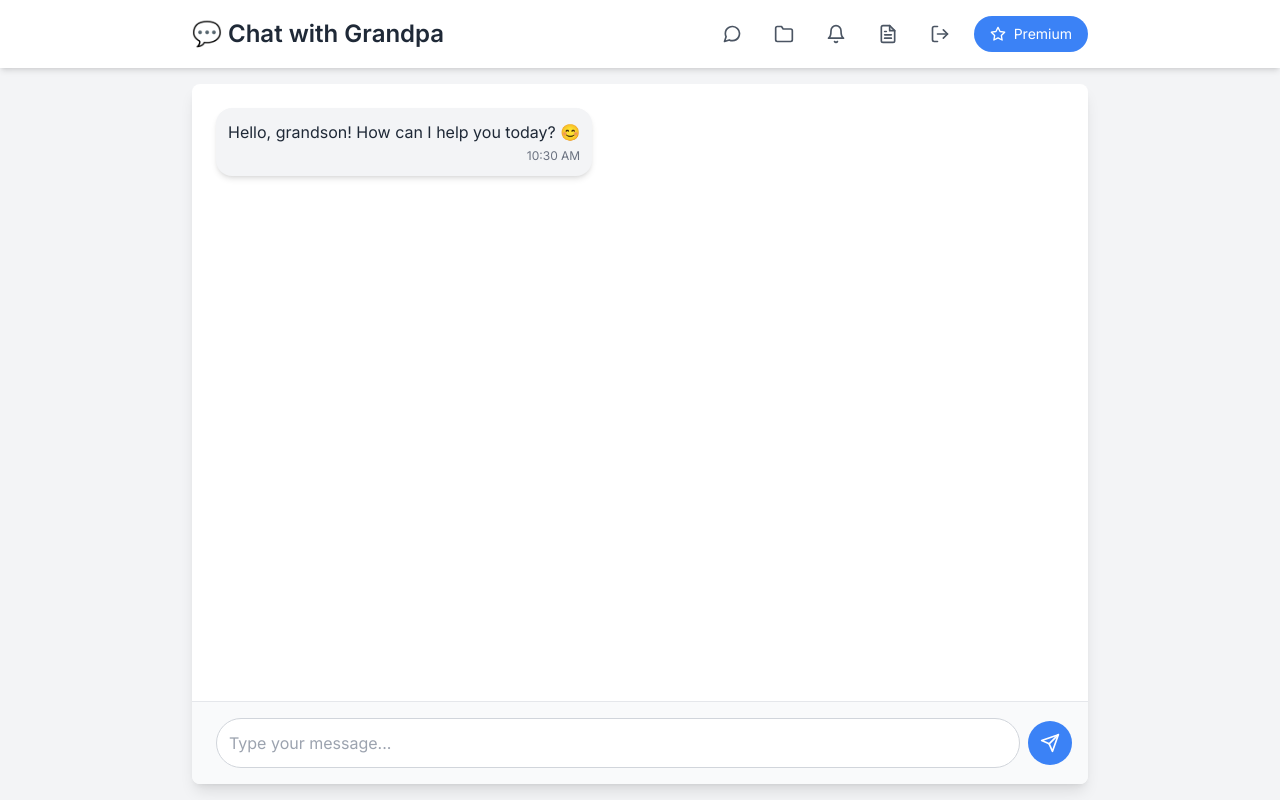
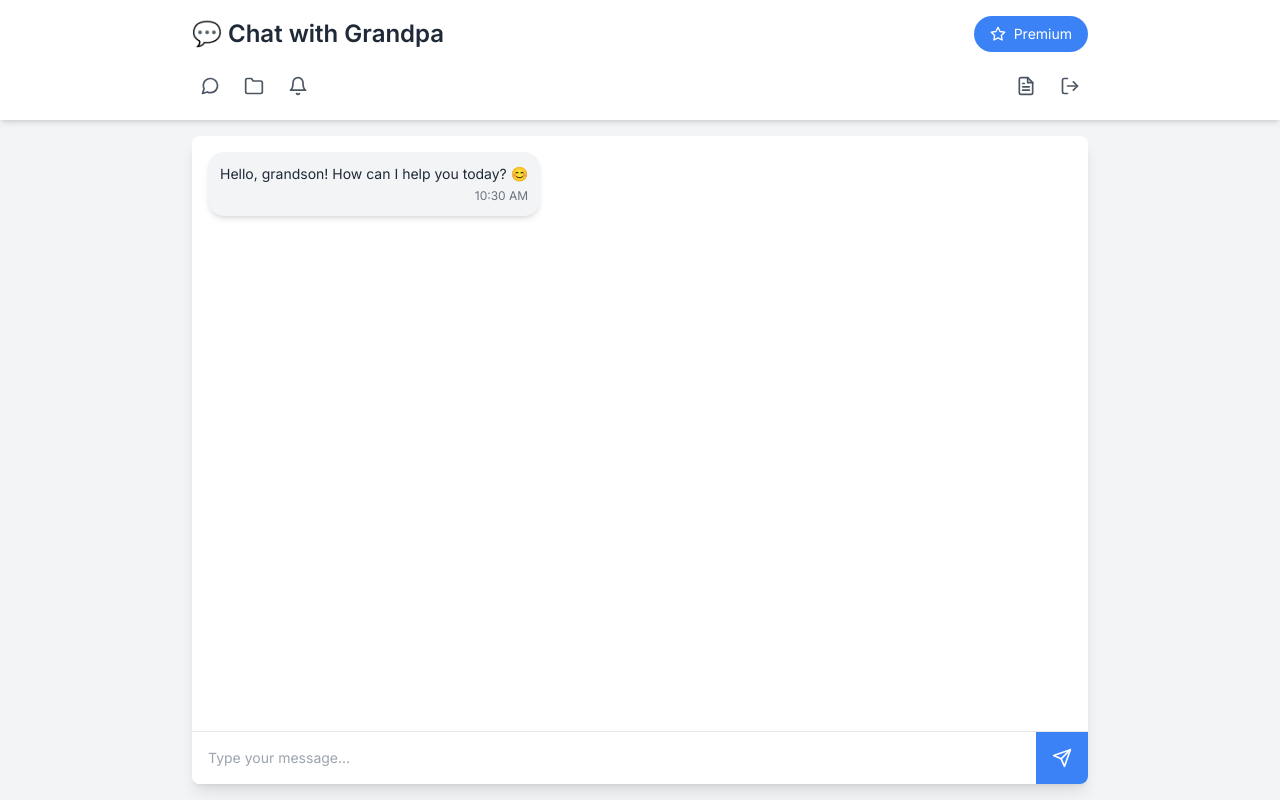
Before and after one commit to podgortsev/grand, a Django app: page / in a window 1280 px wide. Run offline with Django 5.2, Linux system fonts and the light colour scheme; the visitor is signed in with stand-in values (Sample User, id 1); data that the repository does not hold is empty; some libraries are stand-ins or nearby versions.

Commit message:
Add files via upload

```diff
--- a/app/templates/home.html
+++ b/app/templates/home.html
@@ -14,9 +14,15 @@
 <body class="bg-gray-100 h-screen flex flex-col font-['Inter']">
     <!-- Header -->
     <header class="bg-white shadow-md p-4">
-        <div class="max-w-4xl mx-auto flex flex-col sm:flex-row justify-between items-center">
-            <h1 class="text-2xl font-semibold text-gray-800 mb-4 sm:mb-0">💬 Chat with Grandpa</h1>
-            <div class="flex items-center space-x-2 sm:space-x-4">
+        <div class="max-w-4xl mx-auto">
+            <div class="flex justify-between items-center mb-4">
+                <h1 class="text-2xl font-semibold text-gray-800">💬 Chat with Grandpa</h1>
+                <button class="px-4 py-2 bg-blue-500 text-white rounded-full hover:bg-blue-600 transition duration-300 ease-in-out flex items-center text-sm" data-tippy-content="Change the account type">
+                    <i data-feather="star" class="w-4 h-4 mr-2"></i> Premium
+                </button>
+            </div>
+            <div class="flex justify-between items-center">
+                <div class="flex space-x-2">
                     <button id="chats" class="p-2 text-gray-600 hover:bg-gray-100 rounded-full transition duration-300 ease-in-out" data-tippy-content="Manage chats">
                         <i data-feather="message-circle" class="w-5 h-5"></i>
                     </button>
@@ -26,36 +32,36 @@
                     <button id="alert" class="p-2 text-gray-600 hover:bg-gray-100 rounded-full transition duration-300 ease-in-out" data-tippy-content="You have a new update or messages">
                         <i data-feather="bell" class="w-5 h-5"></i>
                     </button>
+                </div>
+                <div class="flex space-x-2">
                     <button id="reports" class="p-2 text-gray-600 hover:bg-gray-100 rounded-full transition duration-300 ease-in-out" data-tippy-content="Request report">
                         <i data-feather="file-text" class="w-5 h-5"></i>
                     </button>
                     <button id="logout" onclick="logout();" class="p-2 text-gray-600 hover:bg-gray-100 rounded-full transition duration-300 ease-in-out" data-tippy-content="Logout">
                         <i data-feather="log-out" class="w-5 h-5"></i>
                     </button>
-                <button class="px-4 py-2 bg-blue-500 text-white rounded-full hover:bg-blue-600 transition duration-300 ease-in-out flex items-center text-sm" data-tippy-content="Change the account type">
-                    <i data-feather="star" class="w-4 h-4 mr-2"></i> Premium
-                </button>
+                </div>
             </div>
         </div>
     </header>
 
     <!-- Chat Section -->
-    <div class="flex-1 flex flex-col max-w-4xl mx-auto w-full bg-white shadow-lg rounded-lg overflow-hidden my-4 px-4 sm:px-0">
+    <div class="flex-1 flex flex-col max-w-4xl mx-auto w-full bg-white shadow-lg rounded-lg overflow-hidden my-4">
         <!-- Chat Messages -->
-        <div id="chat-box" class="flex-1 overflow-y-auto p-4 sm:p-6 space-y-4">
+        <div id="chat-box" class="flex-1 overflow-y-auto p-4 space-y-4">
             {% if msgs %}
             {% for obj in msgs|slice:":20" %}
                 {% if obj.if_user %}
                     <div class="flex justify-end">
-                        <div class="bg-blue-500 text-white p-3 rounded-2xl max-w-[80%] sm:max-w-[70%] shadow-md">
-                            <p class="text-sm sm:text-base">{{obj.msg}}</p>
+                        <div class="bg-blue-500 text-white p-3 rounded-2xl max-w-[75%] shadow-md">
+                            <p class="text-sm">{{obj.msg}}</p>
                             <div class="text-xs text-blue-200 text-right mt-1">{{obj.create_date}}</div>
                         </div>
                     </div>
                 {% else %}
                     <div class="flex justify-start">
-                        <div class="bg-gray-100 text-gray-800 p-3 rounded-2xl max-w-[80%] sm:max-w-[70%] shadow-md">
-                            <p class="text-sm sm:text-base">{{obj.msg}}</p>
+                        <div class="bg-gray-100 text-gray-800 p-3 rounded-2xl max-w-[75%] shadow-md">
+                            <p class="text-sm">{{obj.msg}}</p>
                             <div class="text-xs text-gray-500 text-right mt-1">{{obj.create_date}}</div>
                         </div>
                     </div>
@@ -63,8 +69,8 @@
             {% endfor %}
             {% else %}
                 <div class="flex justify-start">
-                    <div class="bg-gray-100 text-gray-800 p-3 rounded-2xl max-w-[80%] sm:max-w-[70%] shadow-md">
-                        <p class="text-sm sm:text-base">Hello, grandson! How can I help you today? 😊</p>
+                    <div class="bg-gray-100 text-gray-800 p-3 rounded-2xl max-w-[75%] shadow-md">
+                        <p class="text-sm">Hello, grandson! How can I help you today? 😊</p>
                         <div class="text-xs text-gray-500 text-right mt-1">10:30 AM</div>
                     </div>
                 </div>
@@ -72,10 +78,10 @@
         </div>
 
         <!-- Chat Input -->
-        <form id="chat-form" class="p-4 bg-gray-50 border-t flex items-center space-x-2" autocomplete="off">
+        <form id="chat-form" class="bg-gray-50 border-t flex items-center" autocomplete="off">
             {% csrf_token %}
-            <input type="text" id="chat-input" class="flex-1 p-3 border border-gray-300 rounded-full focus:outline-none focus:ring-2 focus:ring-blue-400 focus:border-transparent text-sm sm:text-base" placeholder="Type your message..." required>
-            <button type="submit" class="p-3 bg-blue-500 text-white rounded-full hover:bg-blue-600 transition duration-300 ease-in-out" data-tippy-content="Send message">
+            <input type="text" id="chat-input" class="flex-1 p-4 focus:outline-none focus:ring-2 focus:ring-blue-400 focus:border-transparent text-sm" placeholder="Type your message..." required>
+            <button type="submit" class="p-4 bg-blue-500 text-white hover:bg-blue-600 transition duration-300 ease-in-out" data-tippy-content="Send message">
                 <i id="sendicon" data-feather="send" class="w-5 h-5"></i>
             </button>
         </form>
@@ -101,8 +107,8 @@
                 let timestamp = new Date().toLocaleTimeString([], { hour: '2-digit', minute: '2-digit' });
                 let userMessage = `
                     <div class="flex justify-end">
-                        <div class="bg-blue-500 text-white p-3 rounded-2xl max-w-[80%] sm:max-w-[70%] shadow-md">
-                            <p class="text-sm sm:text-base">${message}</p>
+                        <div class="bg-blue-500 text-white p-3 rounded-2xl max-w-[75%] shadow-md">
+                            <p class="text-sm">${message}</p>
                             <div class="text-xs text-blue-200 text-right mt-1">${timestamp}</div>
                         </div>
                     </div>`;
@@ -121,8 +127,8 @@
                         let ans_timestamp = data.tst;
                         let ans_Message = `
                             <div class="flex justify-start">
-                                <div class="bg-gray-100 text-gray-800 p-3 rounded-2xl max-w-[80%] sm:max-w-[70%] shadow-md">
-                                    <p class="text-sm sm:text-base">${data.message}</p>
+                                <div class="bg-gray-100 text-gray-800 p-3 rounded-2xl max-w-[75%] shadow-md">
+                                    <p class="text-sm">${data.message}</p>
                                     <div class="text-xs text-gray-500 text-right mt-1">${timestamp}</div>
                                 </div>
                             </div>`;
```
Lines whose indentation alone changed are shown as unchanged.
